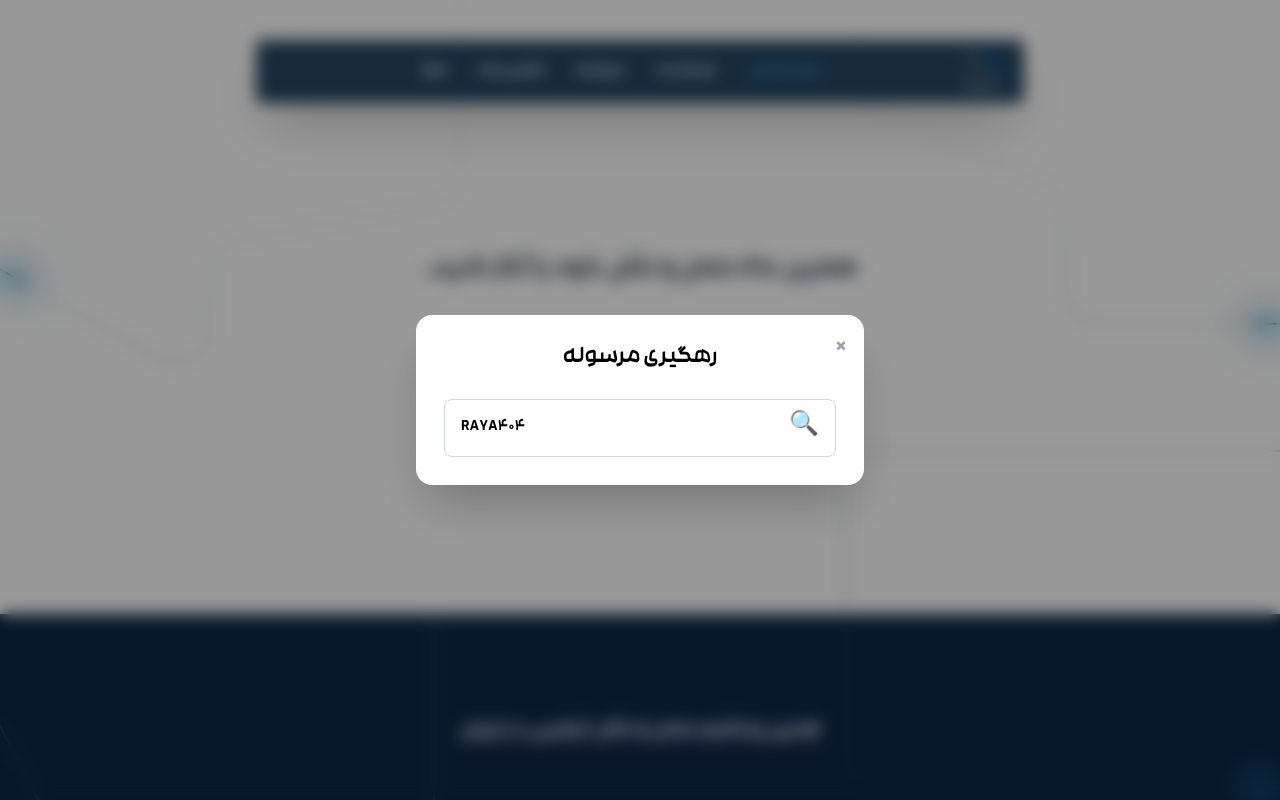
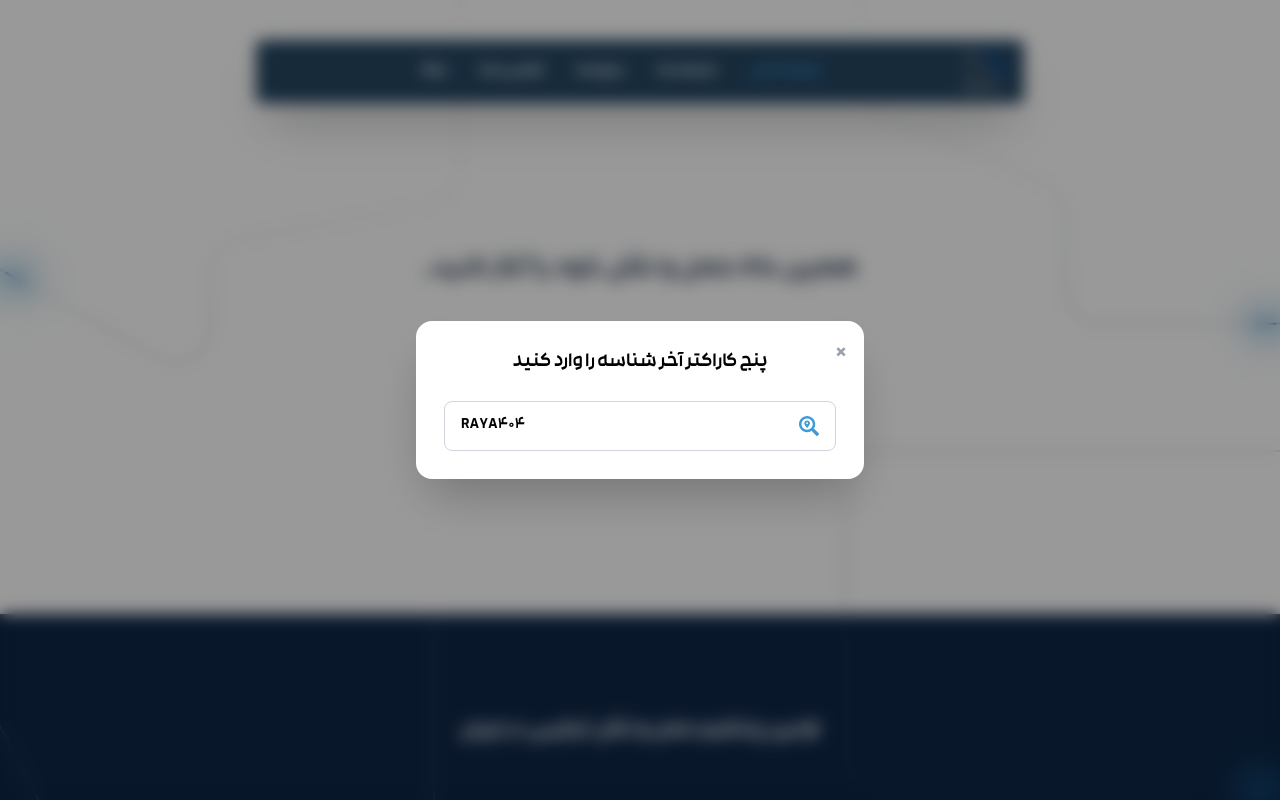
Before and after one commit to AMIRBAXXTER/tmco_project, a Next.js app in the folder frontend/: page / in a window 1280 px wide. Both pictures are taken after a click on the button "رهگیری محموله". Shown: the part 5265-6065 px from the top of the page. Built offline with nearby package versions, Linux system fonts and the light colour scheme; no server answers; what moment-jalaali would draw is missing.

Commit message:
fix search icon in footer

```diff
--- a/frontend/src/components/Layout/Footer.js
+++ b/frontend/src/components/Layout/Footer.js
@@ -8,6 +8,7 @@ import { MotionPathPlugin } from "gsap/MotionPathPlugin";
 import { LuHeadphones } from "react-icons/lu";
 import { MdOutlineMailOutline } from "react-icons/md";
 import { IoLocationOutline } from "react-icons/io5";
+import { FaSearchLocation } from "react-icons/fa";
 
 gsap.registerPlugin(MotionPathPlugin);
 
@@ -46,7 +47,7 @@ export default function Footer() {
       const data = await res.json();
       setTrackingResult(data);
     } catch (err) {
-      setErrorTrack("نتیجه‌ای یافت نشد یا مشکلی پیش آمد.");
+      setErrorTrack("نتیجه‌ای یافت نشد.");
     }
 
     setLoadingTrack(false);
@@ -362,22 +363,28 @@ export default function Footer() {
               ×
             </button>
 
-            <h2 className="text-2xl font-bold text-center mb-6">رهگیری مرسوله</h2>
+            <h3 className="text-xl font-bold text-center mb-6">پنج کاراکتر آخر شناسه را وارد کنید</h3>
 
             {/* input + آیکون - هر دو سمت راست */}
             <div className="flex items-center gap-3 border border-gray-300 rounded-lg px-4 py-3 flex-row">
 
               <button onClick={handleTrackRequest} className="text-blue-600 font-bold text-2xl">
-                🔍
+                <FaSearchLocation color="#3C9BD8" size={20} className="cursor-pointer" />
               </button>
 
               <input
                 value={trackingCode}
                 onChange={(e) => setTrackingCode(e.target.value)}
                 onKeyDown={(e) => e.key === "Enter" && handleTrackRequest()}
-                className="w-full outline-none font-semibold tracking-wide ltr text-left placeholder:text-left"
+                dir="ltr"
+                autoComplete="off"
+                autoCorrect="off"
+                autoCapitalize="off"
+                spellCheck={false}
+                className="w-full outline-none font-semibold tracking-wide text-left placeholder:text-left"
                 placeholder="Enter Tracking Code..."
               />
+
             </div>
 
             {loadingTrack && (
```
